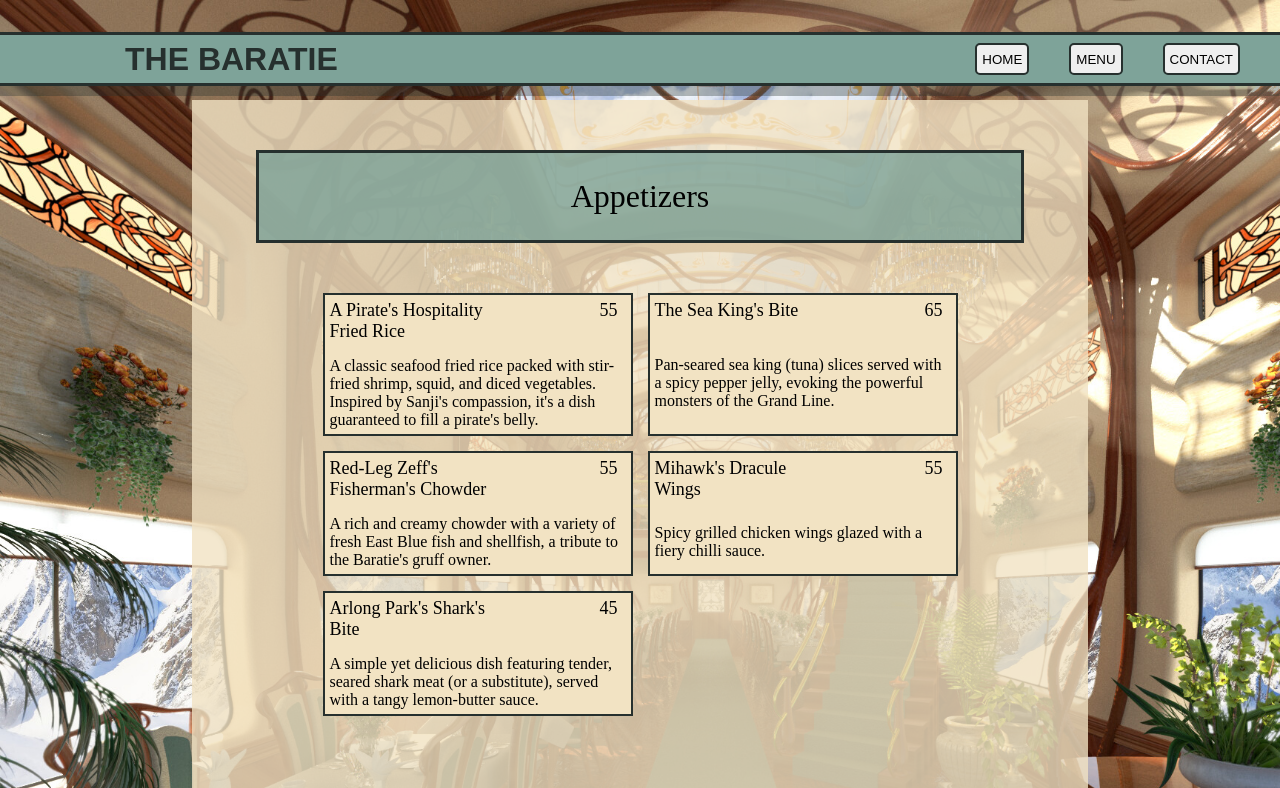
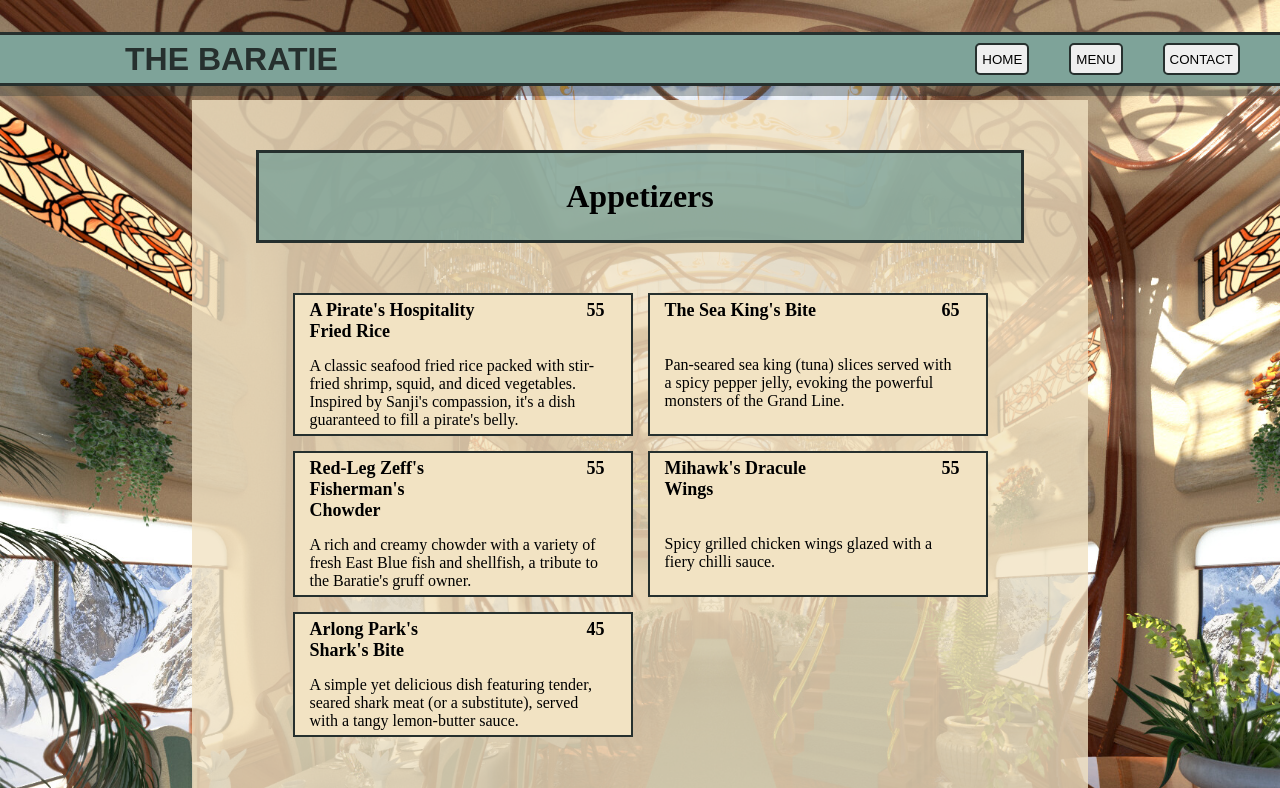
Before and after one commit to CallMeGig/baratieRest, a website built with webpack: page src/template.html in a window 1280 px wide. Both pictures are taken after a click on the button "MENU". Shown: the top 788 px of the page. Built offline with nearby package versions, Linux system fonts and the light colour scheme.

Commit message:
Remove commented out code

```diff
--- a/src/style.css
+++ b/src/style.css
@@ -77,13 +77,7 @@ body {
     background-size: contain;
     background-repeat: no-repeat;
     background-position: center;
-    /* height: 100%; */
 }
-
-/* .imgbox > img {
-    height: 100vh;
-} */
-
 
 /* Left side Homepeage */
 .LSHomepage {
@@ -93,9 +87,7 @@ body {
 .logoImg {
     position: fixed;
     align-self: center;
-    width: calc(100vw /6 *2);
-    /* max-width: 100%; */
-    /* height: 100vh; */
+    width: calc(95vw /6 *2);
     object-fit: contain;
 }
 
@@ -119,13 +111,15 @@ body {
 .menuContentDiv {
     background-color: #F2E3C3CC;
     width: 70vw;
+    padding-bottom: 50px;
+    margin-bottom: 25px;
     gap: 25px;
     display: grid;
     justify-items: center;
 }
 
 .menuH {
-
+    font-weight: bolder;
     font-size: xx-large;
     width: 85%;
     margin-top: 50px;
@@ -146,7 +140,7 @@ body {
         "IN IN . IP"
         "IC IC IC IC";
     border: #26302E solid 2px;
-    padding: 5px;
+    padding: 5px 15px;
 
 }
 
@@ -154,21 +148,25 @@ body {
     display: grid;
     width: 100%;
     padding-top: 25px;
+    align-content: center;
     justify-content: center;
-    grid-template-columns: 310px 310px;
+    grid-template-columns:  repeat(2, 340px);
     grid-template-rows: auto;
     grid-gap: 15px 15px;
+
 }
 
 .itemName{
     grid-area: IN;
-
+    font-weight: bold;
     font-size: large;
 }
 
 .itemPrice{
     grid-area: IP;
-
+    display: grid;
+    justify-self: end;
+    font-weight: bold;
     font-size: large;
 }
 
@@ -186,10 +184,7 @@ body {
     background-image: url(East_Blue_Infobox.jpg);
     background-size: cover;
     background-attachment: fixed;
-    height:100vh;
-    padding-top: 100px;
-
-
+    padding: 100px 0;
     justify-items: center;
 }
 
```
